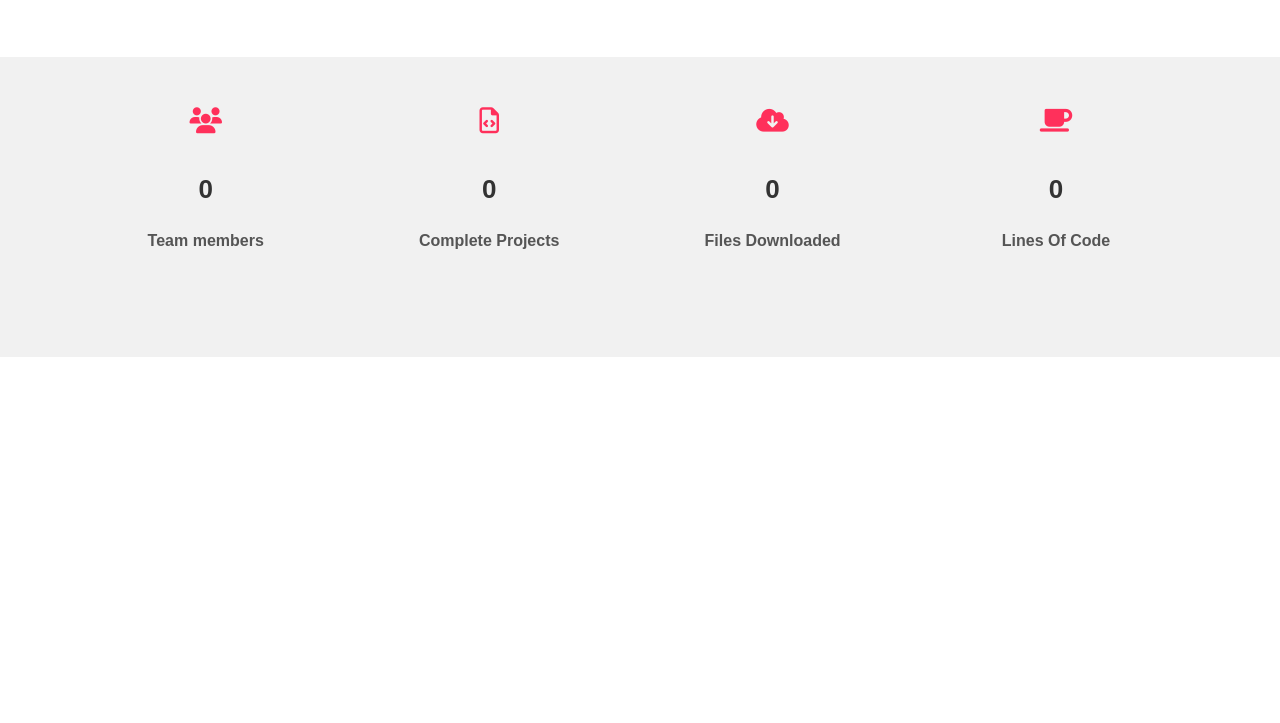
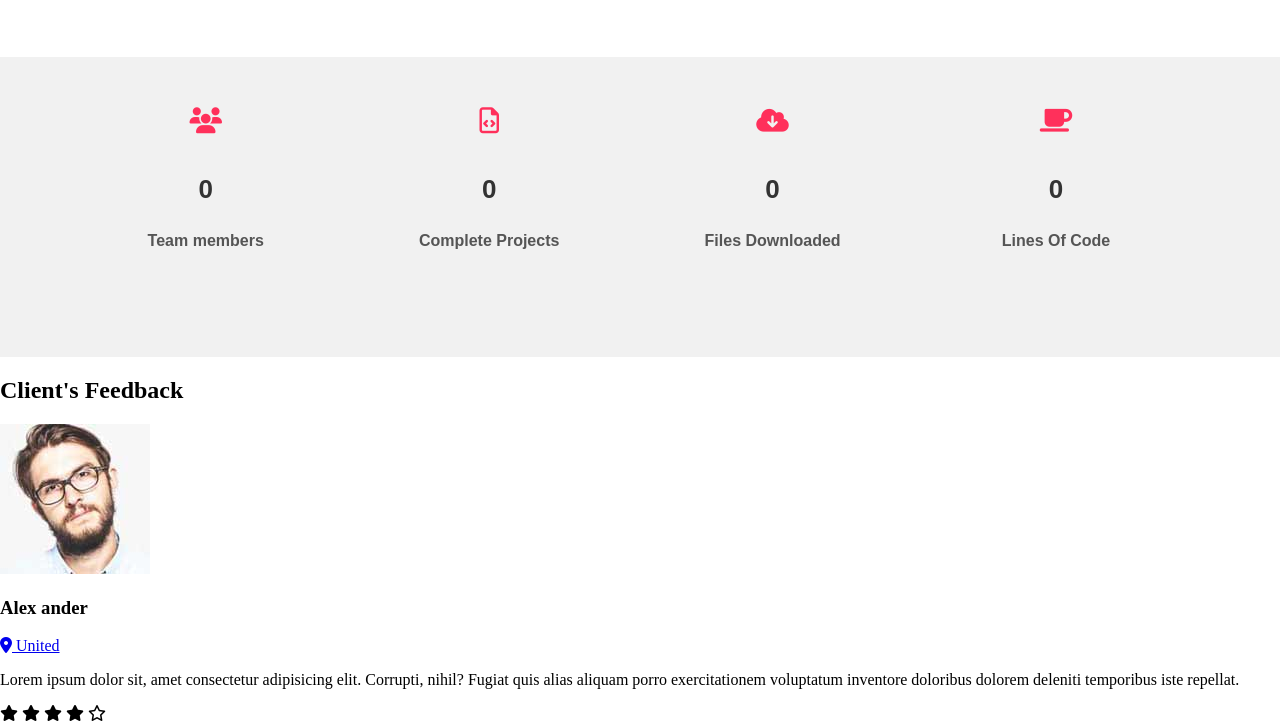
Before and after one commit to Ghada-M-Elsanhory/Fokir, a plain HTML site: page index.html in a window 1280 px wide. Shown: the part 2866-3589 px from the top of the page. Before the commit the page ends 3223 px from the top, so only its background shows below. Drawn offline with Linux system fonts and the light colour scheme.

Commit message:
Testimonial

```diff
--- a/index.html
+++ b/index.html
@@ -217,5 +217,57 @@
         <div class="clear-fix"></div>
     </div>
     <!-- counter -->
+     <!-- testimonial  -->
+    <div id="testimonial" class="feedback-header">
+        <div class="feedback-title">
+            <div class="feedback-container">
+                <h2>Client's Feedback</h2>
+                <div class="feedback-section">
+                    <div class="feedback-img">
+                        <img src="./images/feed1.jpg" alt="Client">
+                    </div>
+                    <div class="feedback-content">
+                        <h3>Alex ander</h3>
+                        <a href="#"><i class="fa-solid fa-location-dot"></i>
+                            United
+                        </a>
+                        <p>Lorem ipsum dolor sit, amet consectetur adipisicing elit. Corrupti, nihil? Fugiat quis alias
+                            aliquam porro exercitationem voluptatum inventore doloribus dolorem deleniti temporibus iste
+                            repellat.</p>
+                        <div class="stars">
+                            <i class="fa-solid fa-star"></i>
+                            <i class="fa-solid fa-star"></i>
+                            <i class="fa-solid fa-star"></i>
+                            <i class="fa-solid fa-star"></i>
+                            <i class="fa-regular fa-star"></i>
+                        </div>
+                    </div>
+                    <!-- <div class="feedback-img">
+                    <img src="./images/feed2.jpg" alt="Client">
+                </div>
+                <div class="feedback-content">
+                    <h3>Alex ander</h3>
+                     <a href="#"><i class="fa-solid fa-location-dot"></i>
+                        United
+                    </a>
+                    <p>Lorem ipsum dolor sit, amet consectetur adipisicing elit. Corrupti, nihil? Fugiat quis alias aliquam porro exercitationem voluptatum inventore doloribus dolorem deleniti temporibus iste repellat.</p>
+                    <div class="stars">
+                        <i class="fa-solid fa-star"></i>
+                        <i class="fa-solid fa-star"></i>
+                        <i class="fa-solid fa-star"></i>
+                        <i class="fa-solid fa-star"></i>
+                        <i class="fa-regular fa-star"></i>
+                    </div> -->
+                    <!-- </div> -->
+                    <div class="clear-fix"></div>
+                </div>
+                <div class="button">
+                    <div class="button-1"></div>
+                    <div class="button-2"></div>
+                </div>
+            </div>
+        </div>
+    </div>
+    <!-- testimoial -->
 </body>
 </html>
```
